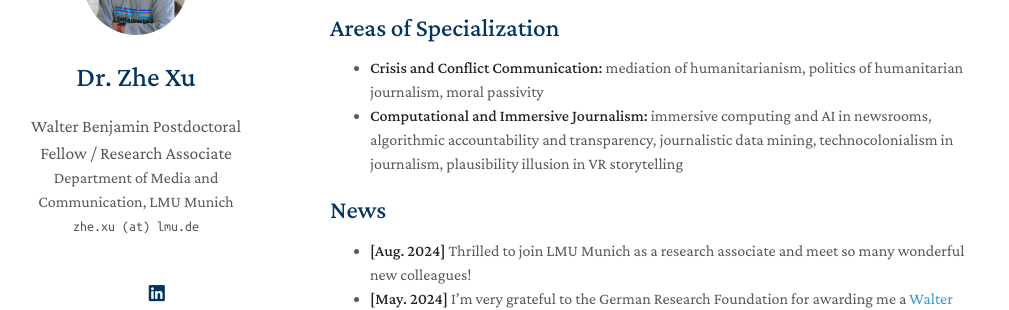
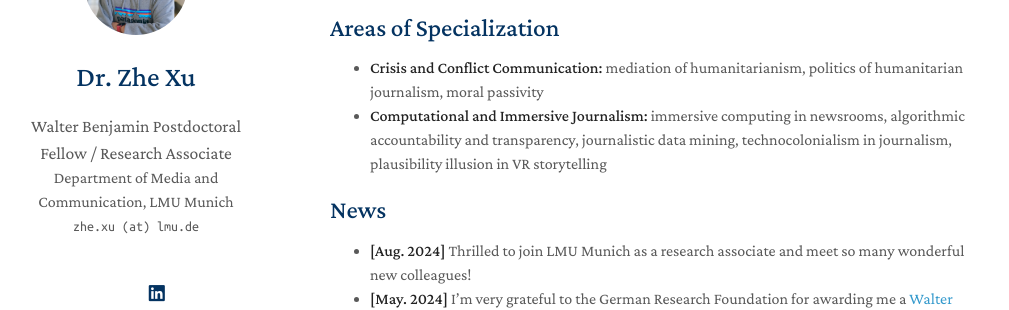
Before and after one commit to zhexuphd/home, a Jekyll site: the page built from index.md, in a window 1280 px wide and 900 px high, scrolled down 502 px. Shown: the part 153-463 px from the top of the window, without its empty margins (140-1149 px from the left). Built offline with Jekyll 4.4.1, drawn with Linux system fonts in a browser that asks for light colours; a style sheet for code colours, icons or effects is not loaded; our own code applies the rules of GitHub Pages for plain Markdown files.

Commit message:
Update index.md

```diff
--- a/index.md
+++ b/index.md
@@ -15,7 +15,7 @@
 ## Areas of Specialization
 
 - **Crisis and Conflict Communication:** mediation of humanitarianism, politics of humanitarian journalism, moral passivity
-- **Computational and Immersive Journalism:** immersive computing and AI in newsrooms, algorithmic accountability and transparency, journalistic data mining, technocolonialism in journalism, plausibility illusion in VR storytelling
+- **Computational and Immersive Journalism:** immersive computing in newsrooms, algorithmic accountability and transparency, journalistic data mining, technocolonialism in journalism, plausibility illusion in VR storytelling
 
 ## News
 
```
